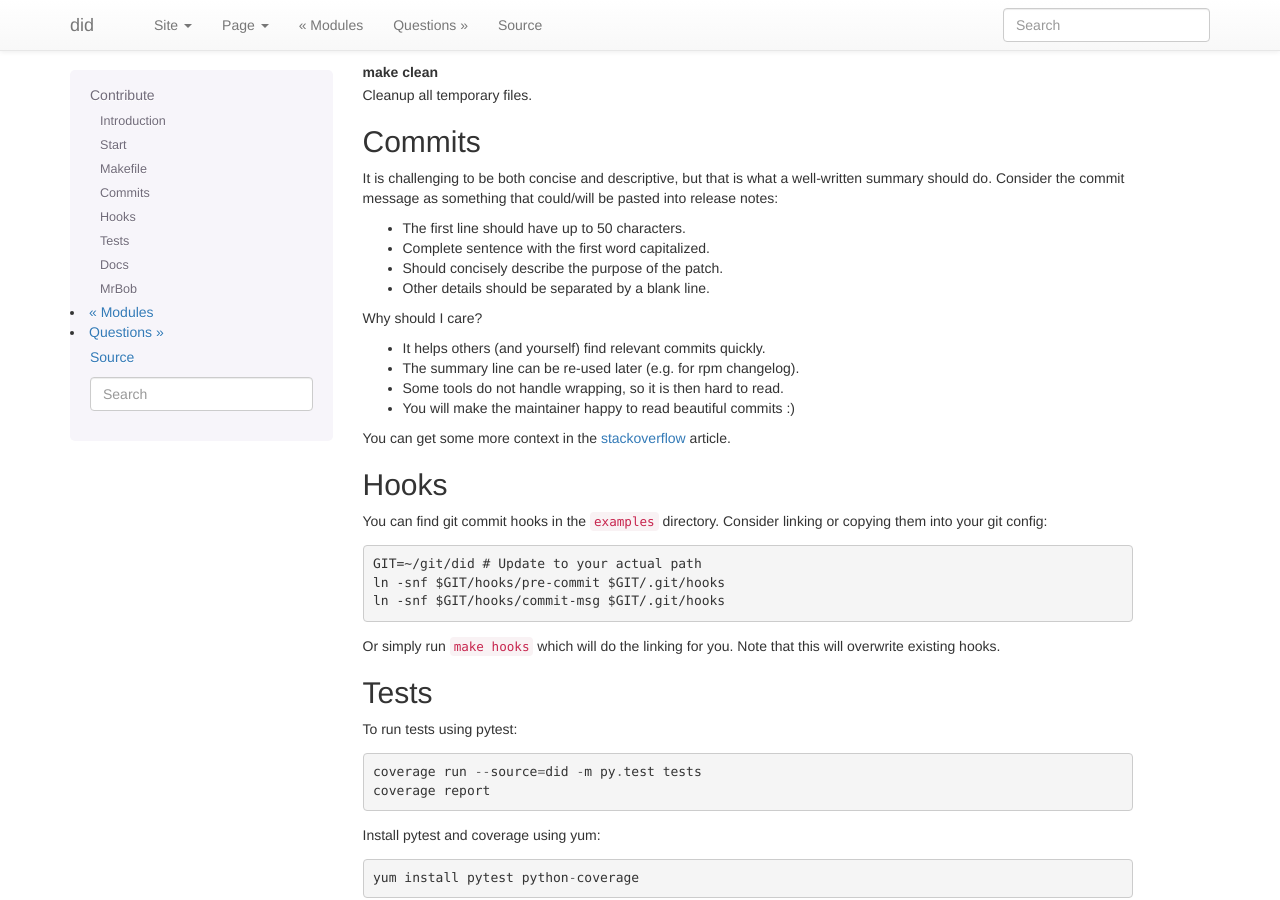
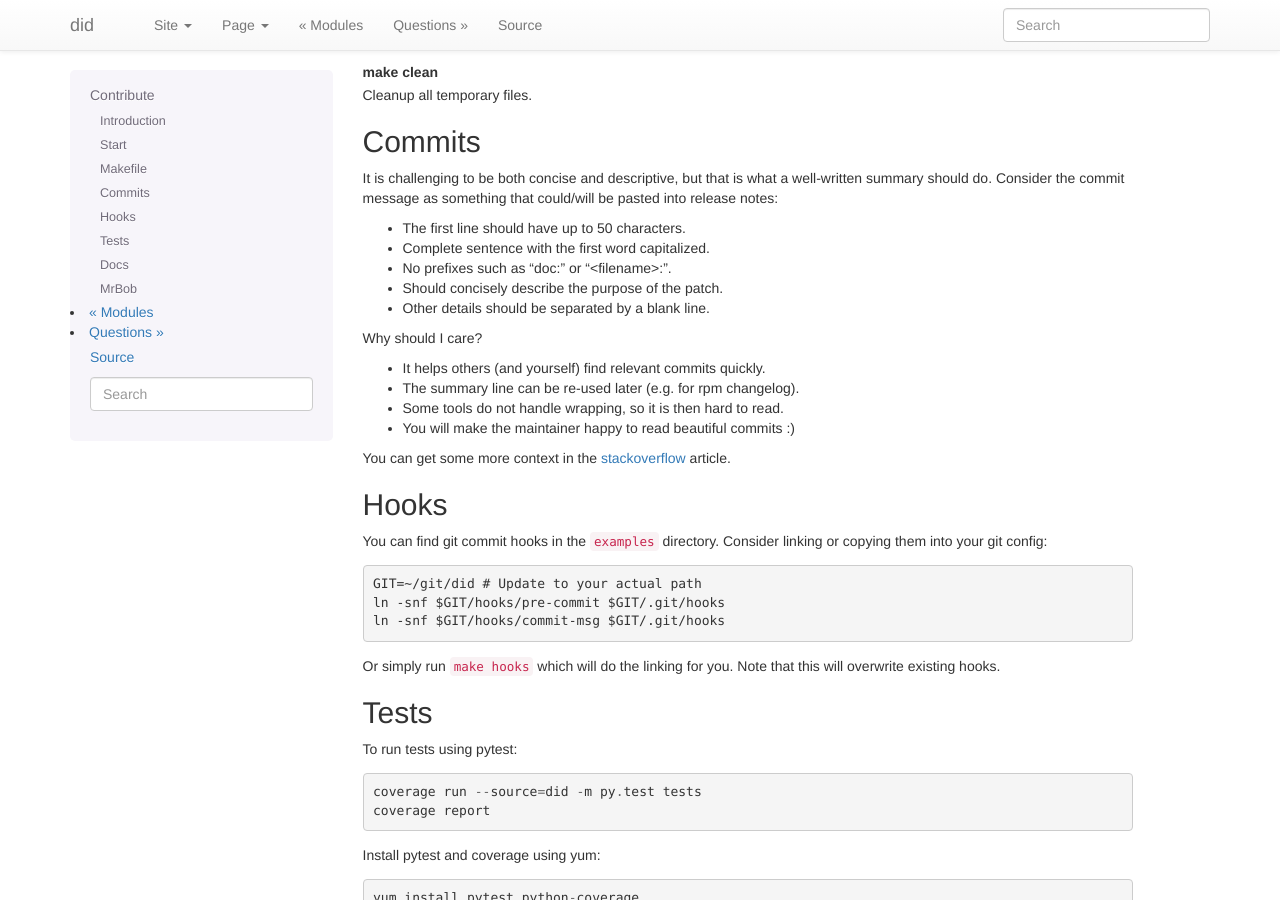
Before and after one commit to psss/did, a Sphinx documentation site: the page built from docs/contribute.rst, in a window 1280 px wide and 900 px high, scrolled down 1061 px. Built offline with Sphinx 7.4.7, drawn with Linux system fonts in a browser that asks for light colours.

Commit message:
Add "no prefix" rule to commit message suggestions
Cf.
https://github.com/psss/did/pull/236#issuecomment-775759894-permalink

```diff
--- a/docs/contribute.rst
+++ b/docs/contribute.rst
@@ -87,6 +87,7 @@ as something that could/will be pasted into release notes:
 
 * The first line should have up to 50 characters.
 * Complete sentence with the first word capitalized.
+* No prefixes such as "doc:" or "<filename>:".
 * Should concisely describe the purpose of the patch.
 * Other details should be separated by a blank line.
 
```
